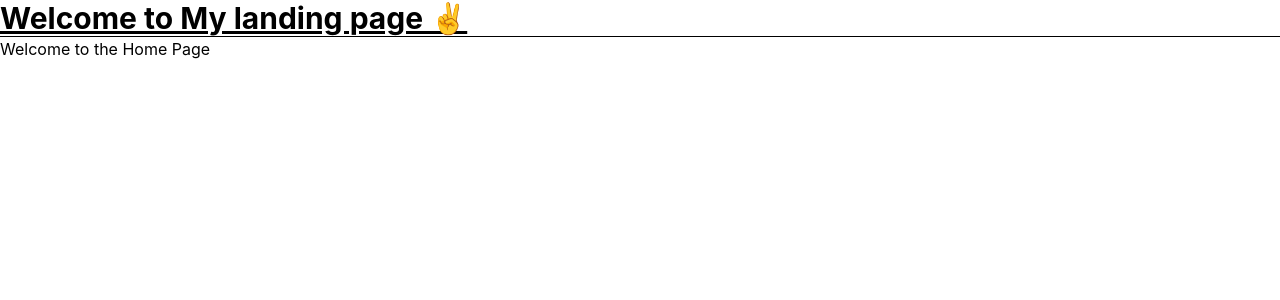
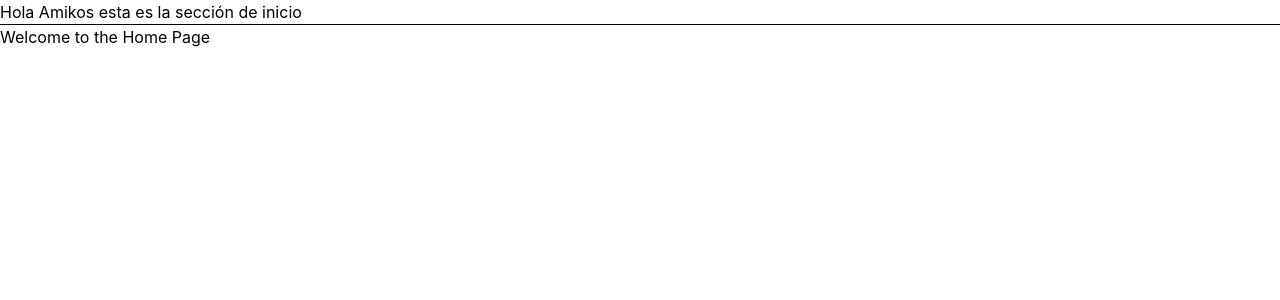
Before and after one commit to Abdiel-Bonilla/landing_page, a React (Vite) app: page / in a window 1280 px wide. Shown: the top 300 px of the page. Built offline with nearby package versions, Linux system fonts and the light colour scheme.

Commit message:
Cambios en Head component

```diff
--- a/src/App.tsx
+++ b/src/App.tsx
@@ -1,13 +1,12 @@
 import { Home } from "./Components/Home";
+import { Head } from "./Components/Head";
 
 export default function App() {
   return (
-    <>
-      <h1 className="text-3xl font-bold underline">
-        Welcome to My landing page ✌️
-      </h1>
+    <div>
+      <Head />
       <hr />
       <Home />
-    </>
+    </div>
   );
 }
--- a/src/Components/Head.tsx
+++ b/src/Components/Head.tsx
@@ -1,5 +1,5 @@
 export function Head() {
     return (
-        <h1>Welcome to the Home Page</h1>
+        <h1>Hola Amikos esta es la sección de inicio</h1>
     );
 }
```
